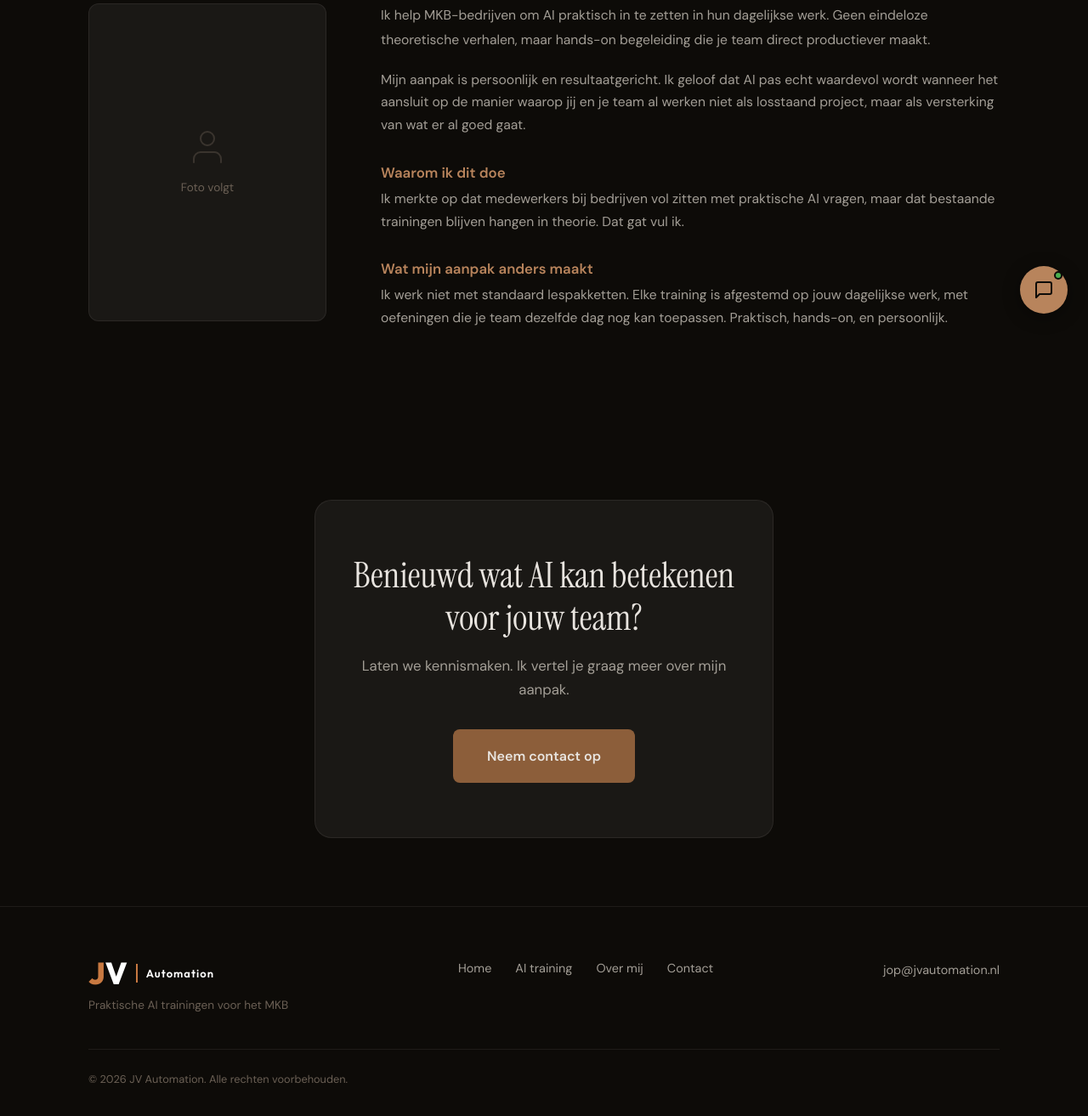
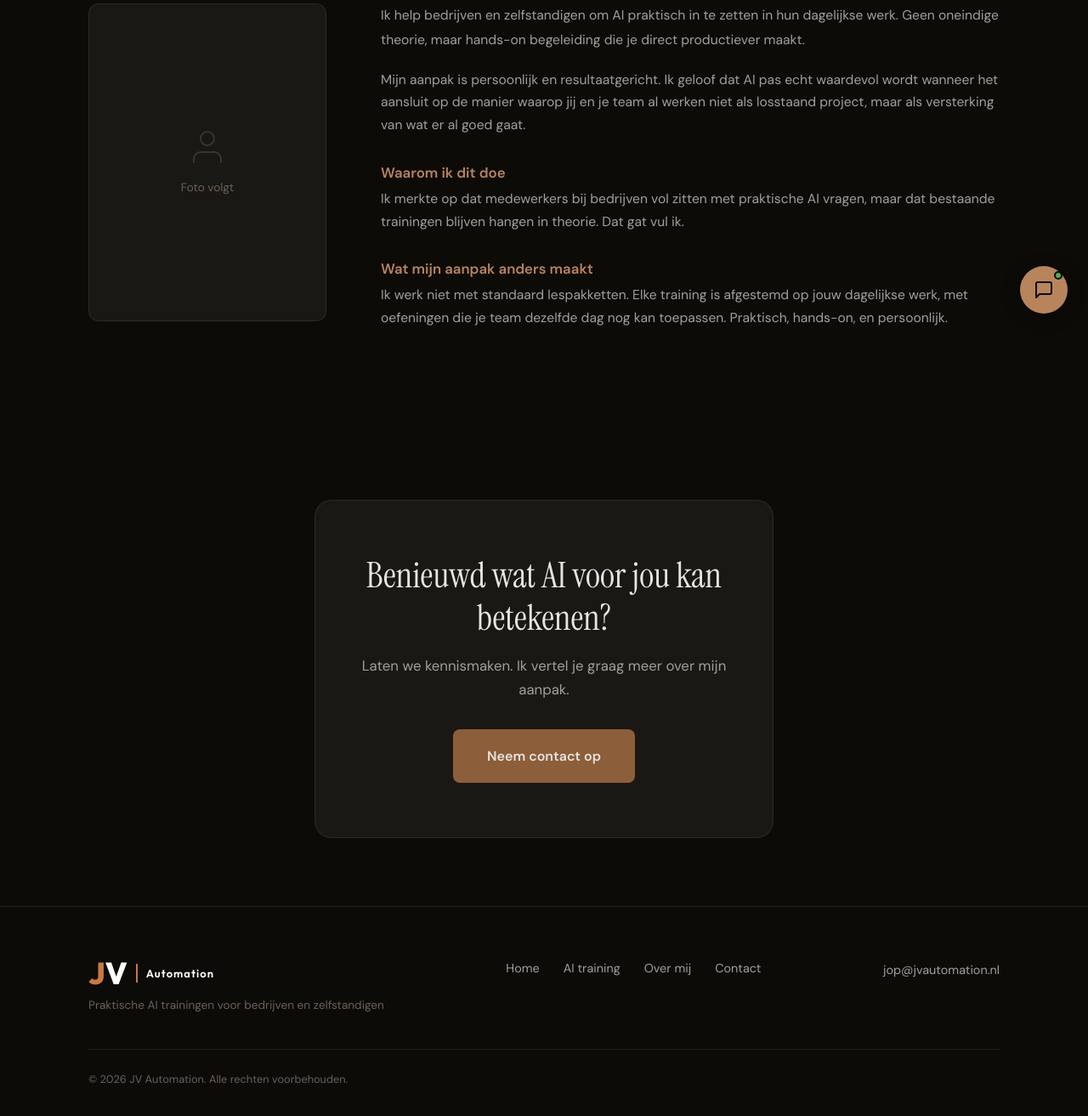
Before and after one commit to jvv111/jv-automation, a plain HTML site: page over.html in a window 1280 px wide. Shown: the part 407-1720 px from the top of the page at 85% size. Drawn offline with Linux system fonts and the light colour scheme.

Commit message:
Over mij pagina: focus verbreed van MKB-teams naar bedrijven en zelfstandigen

```diff
--- a/over.html
+++ b/over.html
@@ -76,7 +76,7 @@
                         </div>
                     </div>
                     <div class="about-text">
-                        <p class="about-lead">Ik help MKB-bedrijven om AI praktisch in te zetten in hun dagelijkse werk. Geen eindeloze theoretische verhalen, maar hands-on begeleiding die je team direct productiever maakt.</p>
+                        <p class="about-lead">Ik help bedrijven en zelfstandigen om AI praktisch in te zetten in hun dagelijkse werk. Geen oneindige theorie, maar hands-on begeleiding die je direct productiever maakt.</p>
                         <p>Mijn aanpak is persoonlijk en resultaatgericht. Ik geloof dat AI pas echt waardevol wordt wanneer het aansluit op de manier waarop jij en je team al werken niet als losstaand project, maar als versterking van wat er al goed gaat.</p>
                         <h3>Waarom ik dit doe</h3>
                         <p>Ik merkte op dat medewerkers bij bedrijven vol zitten met praktische AI vragen, maar dat bestaande trainingen blijven hangen in theorie. Dat gat vul ik.</p>
@@ -90,7 +90,7 @@
         <section class="section cta-section">
             <div class="container">
                 <div class="cta-block fade-in">
-                    <h2>Benieuwd wat AI kan betekenen voor jouw team?</h2>
+                    <h2>Benieuwd wat AI voor jou kan betekenen?</h2>
                     <p>Laten we kennismaken. Ik vertel je graag meer over mijn aanpak.</p>
                     <a href="/contact" class="btn btn-primary btn-lg">Neem contact op</a>
                 </div>
@@ -108,7 +108,7 @@
                         <div class="jv-logo__divider"></div>
                         <span class="jv-logo__name">Automation</span>
                     </a>
-                    <p>Praktische AI trainingen voor het MKB</p>
+                    <p>Praktische AI trainingen voor bedrijven en zelfstandigen</p>
                 </div>
                 <div class="footer-links">
                     <a href="/">Home</a>
```
